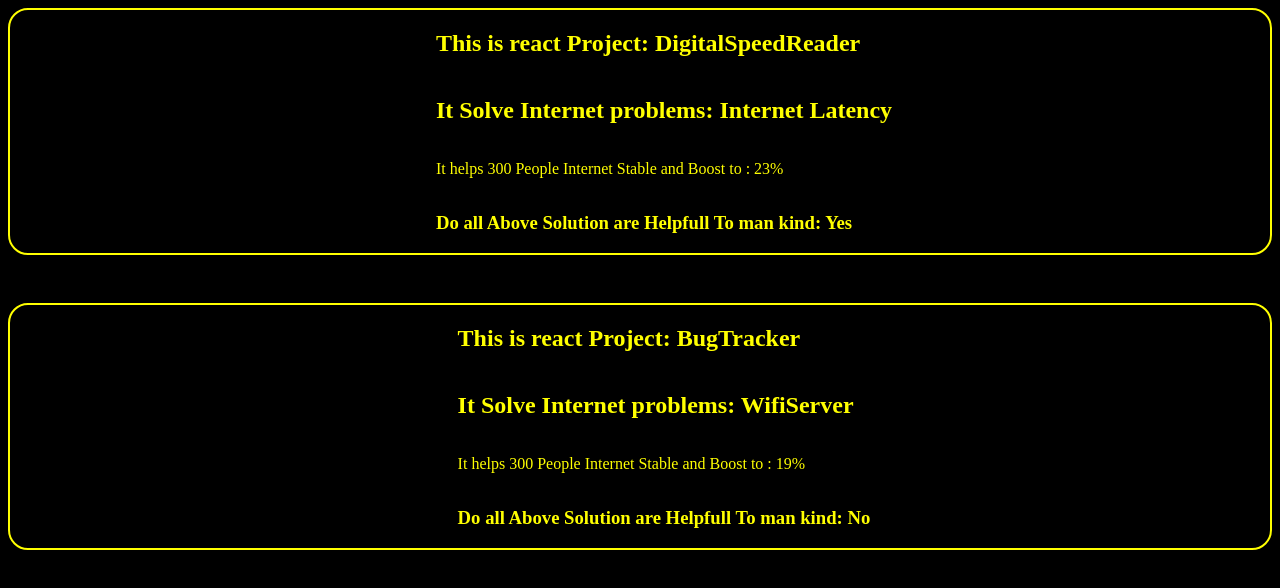
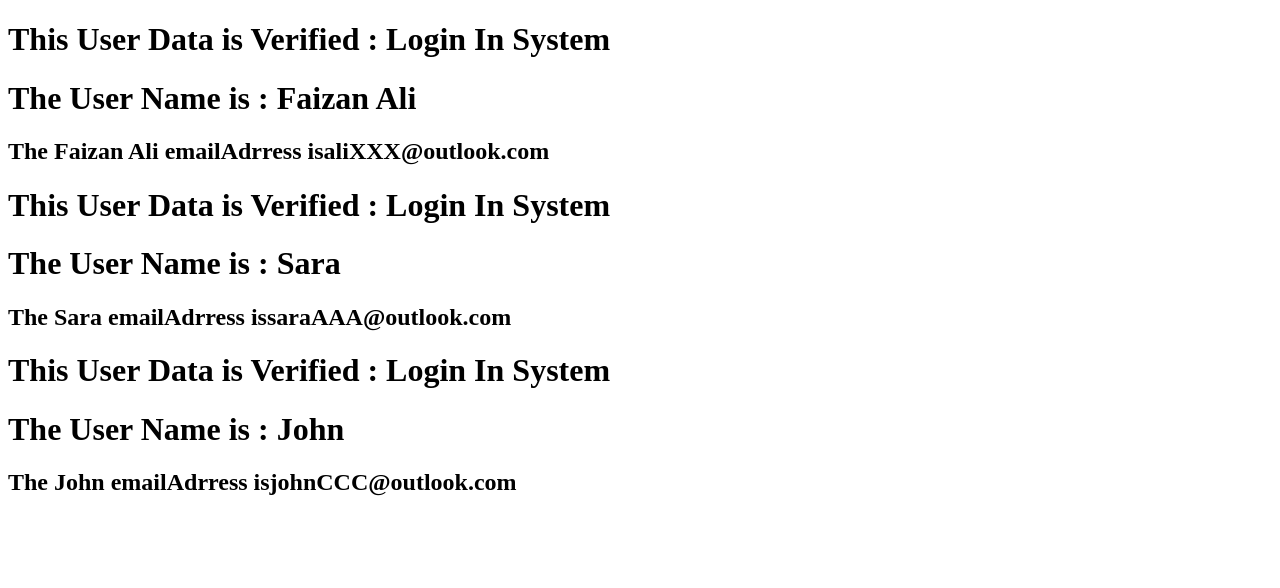
Before and after one commit to F-cloud-source/react-learning-lab, a React (Vite) app: page / in a window 1280 px wide. Shown: the top 588 px of the page. Built offline with nearby package versions, Linux system fonts and the light colour scheme.

Commit message:
Built A multi User Auth System use Props In react

```diff
--- a/src/App.jsx
+++ b/src/App.jsx
@@ -1,16 +1,24 @@
 
 
-import DigitalProblem from './DigitalProblem.jsx'
-import './index.css'
+// import DigitalProblem from './DigitalProblem.jsx'
+// import './index.css'
+// <>
+   // <DigitalProblem name="DigitalSpeedReader" problem="Internet Latency" boost={23} solution="Yes"/>
+   // <DigitalProblem name="BugTracker" problem="WifiServer"  boost={19} solution="No"/>
+   // </>
 
+
+import User1 from './User1'
+import User2 from './User2'
+import User3 from './User3'
 
 function App() {
   return(
-    <>
+      <>
 
-    <DigitalProblem name="DigitalSpeedReader" problem="Internet Latency" boost={23} solution="Yes"/>
-    <DigitalProblem name="BugTracker" problem="WifiServer"  boost={19} solution="No"/>
-
+    <User1   failInput="Acessed Denied" userName1="Faizan Ali" emptyName="[XXXXXX]"  emptyEmail="xxxxx@xxx.com"  islogIn={true}  emailValid1="aliXXX@outlook.com"/>
+    <User2  failInput="Acessed Denied"  userName2="Sara"   emptyName="[XXXXXX]" emptyEmail="xxxxx@xxx.com" islogIn={true}  emailValid2="saraAAA@outlook.com"/>
+    <User3 failInput="Acessed Denied"  userName3="John"   emptyName="[XXXXXX]"  emptyEmail="xxxxx@xxx.com" islogIn={true}  emailValid3="johnCCC@outlook.com"/>
 
     </>
   )
--- /dev/null
+++ b/src/User1.jsx
@@ -0,0 +1,29 @@
+
+
+function User1(props){
+
+        if(props.islogIn){
+           return(
+            <div>
+                <h1>This User Data is Verified : {props.islogIn} Login In System</h1>
+                <h1>The User Name is : {props.userName1}</h1>
+                <h2>The {props.userName1} emailAdrress is{ props.emailValid1}</h2>
+           </div>
+
+           )
+        }
+        else{
+
+            return(
+
+               <div>
+                <h1>This User Data is Failed Acess System : {props.failInput} Login Fail System</h1>
+                <h1>The User Name is : {props.emptyName}</h1>
+                <h2>The {props.emptyName} emailAdrress {props.emptyEmail}</h2>
+           </div>
+            )
+         }
+
+}
+
+export default User1;
--- /dev/null
+++ b/src/User2.jsx
@@ -0,0 +1,30 @@
+
+
+
+function User2(props){
+
+        if(props.islogIn){
+           return(
+            <div>
+                <h1>This User Data is Verified : {props.islogIn} Login In System</h1>
+                <h1>The User Name is : {props.userName2}</h1>
+                <h2>The {props.userName2} emailAdrress is{ props.emailValid2}</h2>
+           </div>
+
+           )
+        }
+        else{
+
+            return(
+
+               <div>
+                <h1>This User Data is Failed Acess System : {props.failInput} Login Fail System</h1>
+                <h1>The User Name is : {props.emptyName}</h1>
+                <h2>The {props.emptyName} emailAdrress {props.emptyEmail}</h2>
+           </div>
+            )
+         }
+
+}
+
+export default User2;
--- /dev/null
+++ b/src/User3.jsx
@@ -0,0 +1,29 @@
+
+
+function User3(props){
+
+        if(props.islogIn){
+           return(
+            <div>
+                <h1>This User Data is Verified : {props.islogIn} Login In System</h1>
+                <h1>The User Name is : {props.userName3}</h1>
+                <h2>The {props.userName3} emailAdrress is{ props.emailValid3}</h2>
+           </div>
+
+           )
+        }
+        else{
+
+            return(
+
+               <div>
+                <h1>This User Data is Failed Acess System : {props.failInput} Login Fail System</h1>
+                <h1>The User Name is : {props.emptyName}</h1>
+                <h2>The {props.emptyName} emailAdrress {props.emptyEmail}</h2>
+           </div>
+            )
+         }
+
+}
+
+export default User3;
--- a/src/index.css
+++ b/src/index.css
@@ -1,16 +1,3 @@
 body{
-  background-color: black;
+  background-color: rgb(255, 255, 255);
 }
-.student-1{
-   border: 2px solid yellow;
-   color: yellow;
-   padding-left: 3rem;
-   margin-bottom: 3rem;
-   border-radius: 20px;
-   display: grid;
-   align-content: center;
-   justify-content: center;
-   cursor: pointer;
-
-
-}
```
